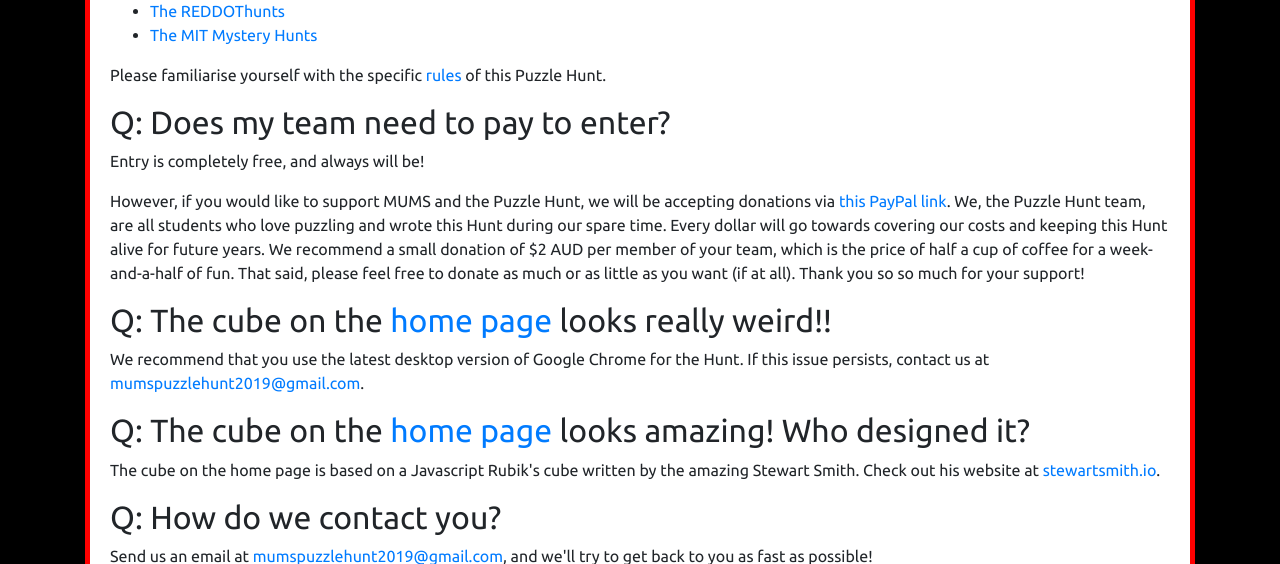
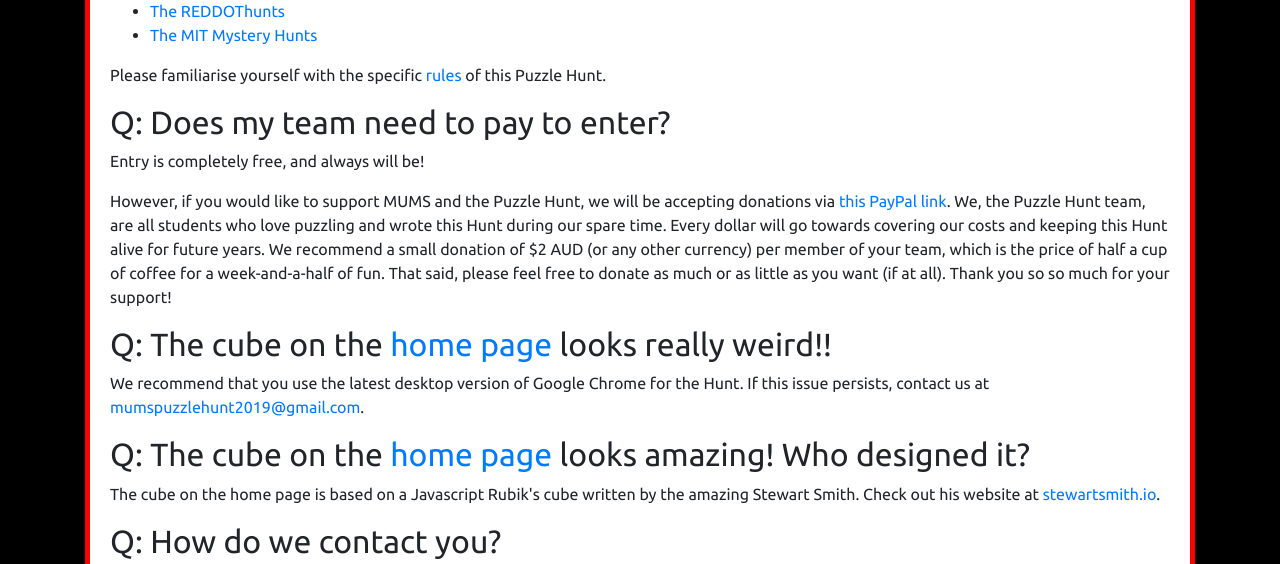
Before and after one commit to AllenZPGu/MUMS-PH-2019, a Django app: page /faq/ in a window 1280 px wide. Shown: the part 604-1168 px from the top of the page. Run offline with Django 3.2, Linux system fonts and the light colour scheme; some libraries are stand-ins or nearby versions.

Commit message:
altered donation message

```diff
--- a/PH_backend/PHapp/templates/PHapp/faq.html
+++ b/PH_backend/PHapp/templates/PHapp/faq.html
@@ -26,7 +26,7 @@
 
 	<h2>Q: Does my team need to pay to enter?</h2>
 	<p>Entry is completely free, and always will be!</p>
-	<p>However, if you would like to support MUMS and the Puzzle Hunt, we will be accepting donations via <a href="https://www.paypal.com/cgi-bin/webscr?cmd=_donations&business=3HUMG3RCWHH8N&item_name=MUMS+Puzzle+Hunt&currency_code=AUD&source=url">this PayPal link</a>. We, the Puzzle Hunt team, are all students who love puzzling and wrote this Hunt during our spare time. Every dollar will go towards covering our costs and keeping this Hunt alive for future years. We recommend a small donation of $2 AUD per member of your team, which is the price of half a cup of coffee for a week-and-a-half of fun. That said, please feel free to donate as much or as little as you want (if at all). Thank you so so much for your support!</p>
+	<p>However, if you would like to support MUMS and the Puzzle Hunt, we will be accepting donations via <a href="https://www.paypal.com/cgi-bin/webscr?cmd=_donations&business=3HUMG3RCWHH8N&item_name=MUMS+Puzzle+Hunt&currency_code=AUD&source=url">this PayPal link</a>. We, the Puzzle Hunt team, are all students who love puzzling and wrote this Hunt during our spare time. Every dollar will go towards covering our costs and keeping this Hunt alive for future years. We recommend a small donation of $2 AUD (or any other currency) per member of your team, which is the price of half a cup of coffee for a week-and-a-half of fun. That said, please feel free to donate as much or as little as you want (if at all). Thank you so so much for your support!</p>
 
 	<h2>Q: The cube on the <a href='../'>home page</a> looks really weird!!</h2>
 	<p>We recommend that you use the latest desktop version of Google Chrome for the Hunt. If this issue persists, contact us at <a href="mailto:mumspuzzlehunt2019@gmail.com" target="_top">mumspuzzlehunt2019@gmail.com</a>.</p>
```
